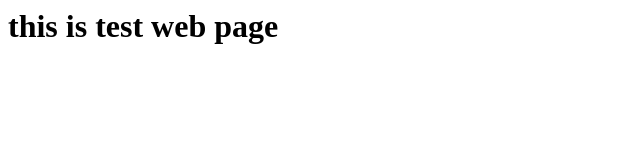
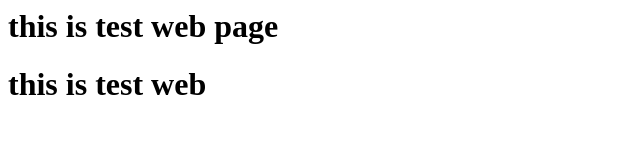
Before and after one commit to Anil-kattoju/webrepo, a plain HTML site: page index.html in a window 1280 px wide. Shown: the whole page, without its empty margins (0-640 px from the left). Drawn offline with Linux system fonts and the light colour scheme.

Commit message:
Update index.html

```diff
--- a/index.html
+++ b/index.html
@@ -1 +1,2 @@
 <h1>this is test web page</h1>
+<h1>this is test web</h1>
```
